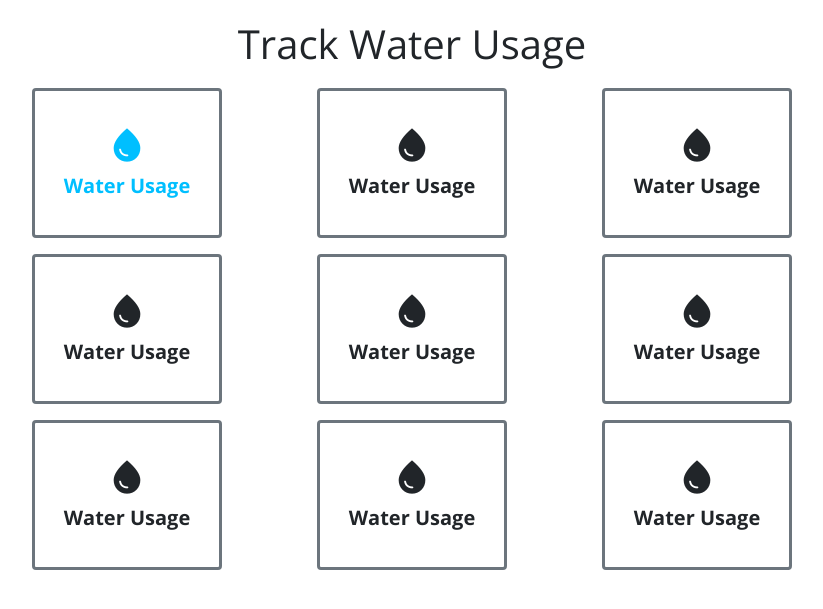
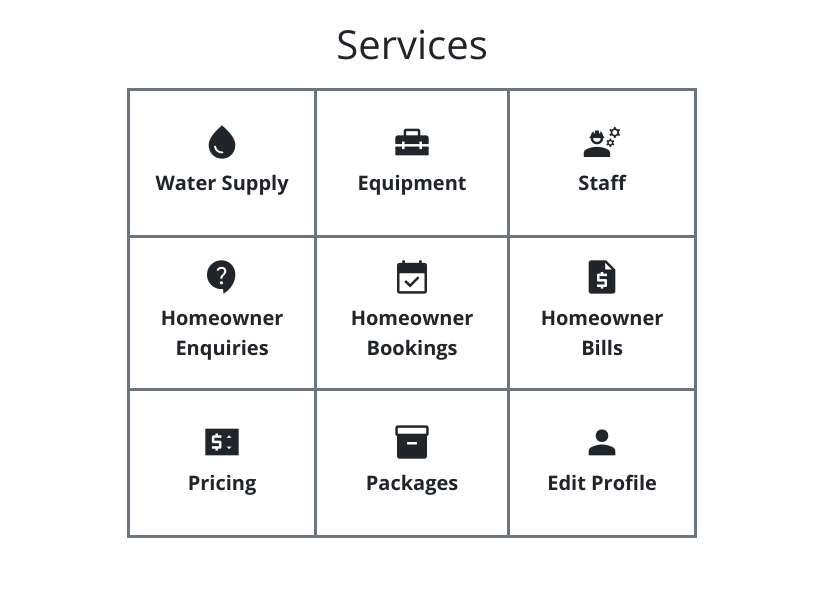
Before and after one commit to JingHian/FYP, a PHP site: page /services.php in a window 1280 px wide. Shown: the part 56-665 px from the top of the page, without its empty margins (228-1051 px from the left). Run offline with PHP 8.4, Linux system fonts and the light colour scheme; a user stored in the database is signed in; some libraries are stand-ins or nearby versions.

Commit message:
edited menu design

```diff
--- a/css/main.css
+++ b/css/main.css
@@ -64,3 +64,7 @@ body{
 .deepskyblue{
   background-color: deepskyblue;
 }
+
+.no-rounded-border{
+  border-radius: 0 !important;
+}
--- a/services.php
+++ b/services.php
@@ -18,75 +18,68 @@ if(!isset($_SESSION["loggedin"]) || $_SESSION["loggedin"] !== true){
 </head>
 <body>
   <?php include_once('navbar.php');?>
-  <h1 class ="display-6 text-center " style="margin-top:20px;margin-bottom:20px;">Track Water Usage</h1>
+  <h1 class ="display-6 text-center " style="margin-top:20px;margin-bottom:20px;">Services</h1>
   <div class="container">
     <div class="row ">
-    <div class="col-2"></div>
-      <div class="d-flex align-items-center justify-content-center col-2 border border-secondary border-3 rounded pt-3 mb-3 height-200">
+    <div class="col-3"></div>
+      <button class="btn no-rounded-border d-flex align-items-center justify-content-center col-2 border border-secondary border-3 pt-3  height-200">
         <div class =" text-center">
-          <span class="material-symbols-outlined  font-deepskyblue icon-size">water_drop</span>
-          <p class="usage-font font-deepskyblue">Water Usage </p>
+          <span class="material-symbols-outlined  icon-size">water_drop</span>
+          <p class="usage-font">Water Supply </p>
         </div>
-      </div>
-      <div class="col-1"></div>
-        <div class="d-flex align-items-center justify-content-center col-2 border border-secondary border-3 rounded pt-3 mb-3 height-200">
+      </button>
+        <button class="btn no-rounded-border d-flex align-items-center justify-content-center col-2 border border-secondary border-start-0 border-end-0 border-3 pt-3  height-200">
           <div class =" text-center">
-            <span class="material-symbols-outlined icon-size">water_drop</span>
-            <p class="usage-font ">Water Usage </p>
+            <span class="material-symbols-outlined icon-size">home_repair_service</span>
+            <p class="usage-font ">Equipment</p>
           </div>
-        </div>
-        <div class="col-1"></div>
-        <div class="d-flex align-items-center justify-content-center col-2 border border-secondary border-3 rounded pt-3 mb-3 height-200">
+        </button>
+        <button class="btn no-rounded-border d-flex align-items-center justify-content-center col-2 border border-secondary border-3 pt-3  height-200">
           <div class =" text-center">
-            <span class="material-symbols-outlined icon-size">water_drop</span>
-            <p class="usage-font ">Water Usage </p>
+            <span class="material-symbols-outlined icon-size">engineering</span>
+            <p class="usage-font ">Staff </p>
           </div>
-        </div>
-        <div class="col-2"></div>
-        <div class="col-2"></div>
-          <div class="d-flex align-items-center justify-content-center col-2 border border-secondary border-3 rounded pt-3 mb-3 height-200">
+        </button>
+        <div class="col-3"></div>
+        <div class="col-3"></div>
+          <button class="btn no-rounded-border d-flex align-items-center justify-content-center col-2 border border-top-0 border-bottom-0 border-secondary border-3 pt-3  height-200">
             <div class =" text-center">
-              <span class="material-symbols-outlined icon-size">water_drop</span>
-              <p class="usage-font ">Water Usage </p>
+              <span class="material-symbols-outlined   icon-size">contact_support</span>
+              <p class="usage-font">Homeowner Enquiries </p>
             </div>
-          </div>
-          <div class="col-1"></div>
-            <div class="d-flex align-items-center justify-content-center col-2 border border-secondary border-3 rounded pt-3 mb-3 height-200">
+          </button>
+            <button class="btn no-rounded-border d-flex align-items-center  justify-content-center col-2 border  border-top-0 border-bottom-0 border-secondary border-start-0 border-end-0 border-3 pt-3  height-200">
               <div class =" text-center">
-                <span class="material-symbols-outlined icon-size">water_drop</span>
-                <p class="usage-font ">Water Usage </p>
+                <span class="material-symbols-outlined  icon-size">event_available</span>
+                <p class="usage-font ">Homeowner Bookings </p>
               </div>
-            </div>
-            <div class="col-1"></div>
-            <div class="d-flex align-items-center justify-content-center col-2 border border-secondary border-3 rounded pt-3 mb-3 height-200">
+            </button>
+            <button class="btn no-rounded-border d-flex align-items-center justify-content-center col-2 border border-top-0 border-bottom-0 border-secondary border-3 pt-3  height-200">
               <div class =" text-center">
-                <span class="material-symbols-outlined icon-size">water_drop</span>
-                <p class="usage-font ">Water Usage </p>
+                <span class="material-symbols-outlined   icon-size">request_quote</span>
+                <p class="usage-font">Homeowner Bills </p>
               </div>
-            </div>
-            <div class="col-2"></div>
-            <div class="col-2"></div>
-              <div class="d-flex align-items-center justify-content-center col-2 border border-secondary border-3 rounded pt-3 mb-3 height-200">
+            </button>
+            <div class="col-3"></div>
+            <div class="col-3"></div>
+              <button class="btn no-rounded-border d-flex align-items-center justify-content-center col-2 border border-secondary border-3 pt-3  height-200">
                 <div class =" text-center">
-                  <span class="material-symbols-outlined icon-size">water_drop</span>
-                  <p class="usage-font ">Water Usage </p>
+                  <span class="material-symbols-outlined   icon-size">price_change</span>
+                  <p class="usage-font">Pricing</p>
                 </div>
-              </div>
-              <div class="col-1"></div>
-                <div class="d-flex align-items-center justify-content-center col-2 border border-secondary border-3 rounded pt-3 mb-3 height-200">
+              </button>
+                <button class="btn no-rounded-border d-flex align-items-center  justify-content-center col-2 border border-secondary border-start-0 border-end-0 border-3 pt-3  height-200">
                   <div class =" text-center">
-                    <span class="material-symbols-outlined icon-size">water_drop</span>
-                    <p class="usage-font ">Water Usage </p>
+                    <span class="material-symbols-outlined  icon-size">inventory_2</span>
+                    <p class="usage-font ">Packages </p>
                   </div>
-                </div>
-                <div class="col-1"></div>
-                <div class="d-flex align-items-center justify-content-center col-2 border border-secondary border-3 rounded pt-3 mb-3 height-200">
+                </button>
+                <button class="btn no-rounded-border d-flex align-items-center justify-content-center col-2 border border-secondary border-3 pt-3  height-200">
                   <div class =" text-center">
-                    <span class="material-symbols-outlined icon-size">water_drop</span>
-                    <p class="usage-font ">Water Usage </p>
+                    <span class="material-symbols-outlined   icon-size">person</span>
+                    <p class="usage-font">Edit Profile </p>
                   </div>
-                </div>
-                <div class="col-2"></div>
+                </button>
 
     </div>
   </div>
```
